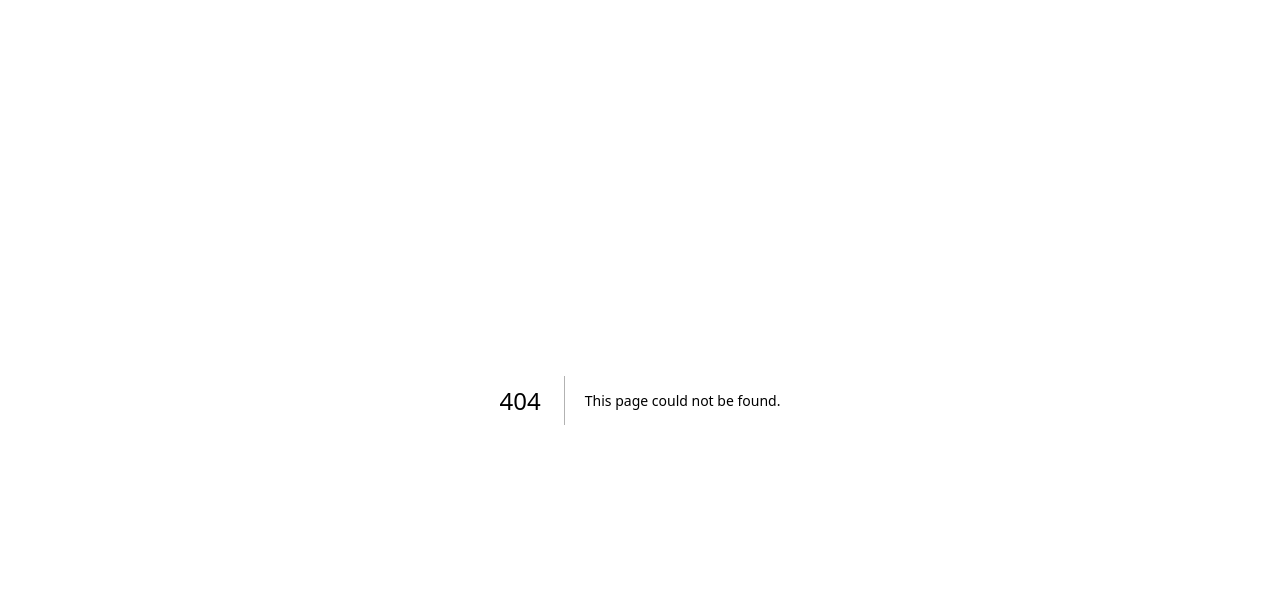
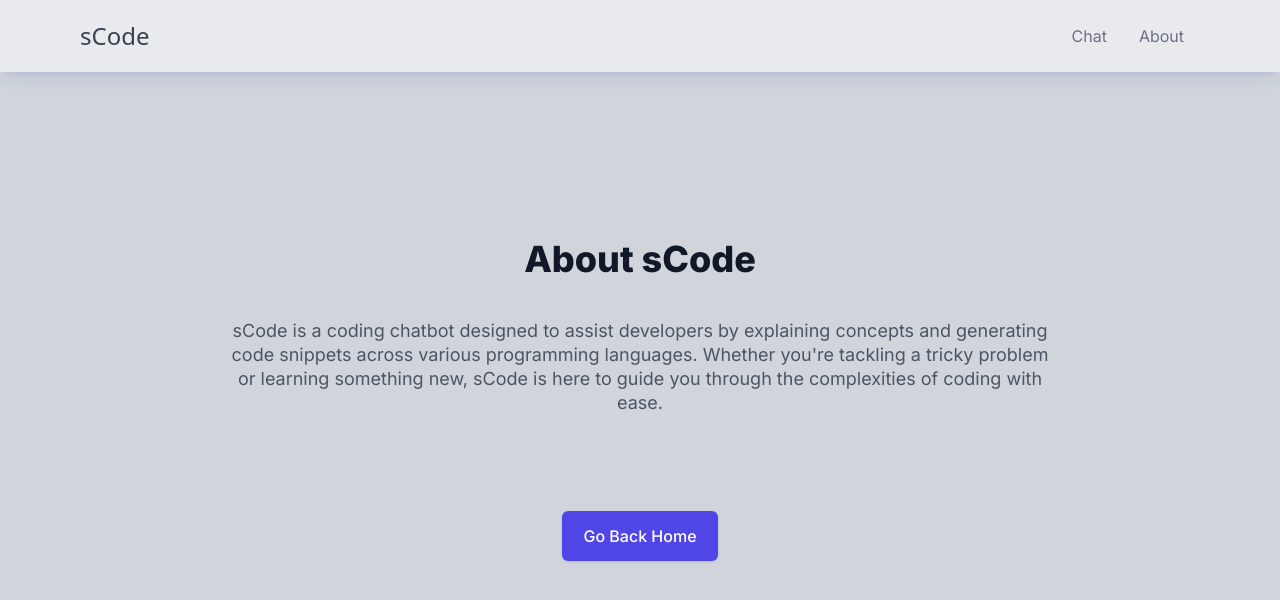
Before and after one commit to KangweiLIAO/sCode-chatbot, a Next.js app in the folder frontend/: page /about in a window 1280 px wide. Before the commit this address had no page. Shown: the top 600 px of the page. Built offline with nearby package versions, Linux system fonts and the light colour scheme.

Commit message:
Refine UI elements

```diff
--- /dev/null
+++ b/frontend/app/about/layout.tsx
@@ -0,0 +1,13 @@
+import React from 'react';
+import Navbar from '../components/navbar'; // Adjust the import path according to your file structure
+
+export default function Layout({children,}: Readonly<{
+	children: React.ReactNode;
+}>) {
+	return (
+		<>
+			<Navbar/>
+			<div>{children}</div>
+		</>
+	);
+};
--- /dev/null
+++ b/frontend/app/about/page.tsx
@@ -0,0 +1,32 @@
+import React from 'react';
+import Link from 'next/link';
+
+const About = () => {
+	return (
+		<div className="min-h-screen bg-gray-300 flex flex-col justify-center">
+			<div className="max-w-4xl mx-auto px-4 sm:px-6 lg:px-8">
+				<div className="text-center">
+					<h2 className="text-3xl font-extrabold text-gray-900 sm:text-4xl">
+						About sCode
+					</h2>
+					<p className="mt-10 mb-24 text-lg leading-6 text-gray-600">
+						sCode is a coding chatbot designed to assist developers by explaining concepts and generating code snippets
+						across various programming languages. Whether you&#39;re tackling a tricky problem or learning something
+						new, sCode is here to guide you through the complexities of coding with ease.
+					</p>
+				</div>
+				<div className="mt-8 flex justify-center">
+					<div className="inline-flex rounded-md shadow">
+						<Link href="/"
+						      className="inline-flex items-center justify-center px-5 py-3 border border-transparent text-base
+						      font-medium rounded-md text-white bg-indigo-600 hover:bg-indigo-700">
+							Go Back Home
+						</Link>
+					</div>
+				</div>
+			</div>
+		</div>
+	);
+};
+
+export default About;
--- a/frontend/app/components/chat-ui.tsx
+++ b/frontend/app/components/chat-ui.tsx
@@ -1,7 +1,6 @@
 'use client'
 
-import React, {useEffect, useState} from 'react';
-import CircularProgress from '@mui/material/CircularProgress';
+import React, {useState} from 'react';
 import TypeIt from "typeit-react";
 
 // const FETCH_URL = 'http://localhost:8000/dialogflow'
@@ -14,29 +13,9 @@ interface Message {
 }
 
 export default function ChatUI() {
-	const [isLoading, setIsLoading] = useState<boolean>(false);
+	// const [isLoading, setIsLoading] = useState<boolean>(false);
 	const [dialog, setDialog] = useState<Message[]>([]);
 	const [inputText, setInputText] = useState('');
-
-	useEffect(() => {
-		const fetchData = async () => {
-			setIsLoading(true)
-			try {
-				const response = await fetch(FETCH_URL);
-				const msg = await response.json();
-				if (Array.isArray(msg)) {
-					setDialog(msg);
-				} else {
-					console.error('Fetched data is not an array:', msg);
-				}
-			} catch (error) {
-				console.log("Failed to fetch welcome message: ", error);
-			}
-		};
-		fetchData().then(() => {
-			setIsLoading(false);
-		})
-	}, []);
 
 	const handleSend = async () => {
 		if (!inputText.trim()) return; // don't send empty messages
@@ -49,10 +28,10 @@ export default function ChatUI() {
 
 		// Add the user's message to the conversation and clear the input field
 		setDialog(messages => [...messages, newMessage]);
-		setInputText('');
+		setInputText(''); // Clear the input field
 
 		try {
-			setIsLoading(true)
+			// setIsLoading(true)
 			// Send the user's message to the backend
 			const response = await fetch(FETCH_URL, {
 				method: 'POST',
@@ -68,18 +47,21 @@ export default function ChatUI() {
 		} catch (error) {
 			console.error('Error sending message:', error);
 		} finally {
-			setIsLoading(false)
+			// setIsLoading(false)
 		}
 	};
 
+	// @ts-ignore
 	return (
-		<main className="flex flex-col h-screen bg-gray-300">
+		<main className="flex flex-col h-screen bg-gray-300 pt-20">
 			<div className="flex-grow overflow-auto p-4 space-y-2">
-				{dialog.map((message) => (
+				{dialog.map((message, index) => (
 					// Display each message in the conversation
-					<div key={message.id}
-					     className={`p-2 ${message.sender === 'user' ? 'p-3 bg-blue-800 text-white self-end rounded-lg'
-						     : 'p-3 border-2 border-blue-950 text-blue-950 self-start rounded-lg'}`}>
+					<div key={index}
+					     className={`p-2 ${message.sender === 'user' ?
+						     'p-3 bg-blue-800 text-white self-end rounded-lg animate-popIn'
+						     : 'p-3 border-2 border-blue-950 text-blue-950 self-start rounded-lg animate-popIn'}`}>
+						{message.sender === 'bot' ? (
 							<TypeIt options={{
 								strings: [message.text],
 								speed: 3,
@@ -87,38 +69,59 @@ export default function ChatUI() {
 								cursor: false
 							}}
 							/>
+						) : (
+							<p>{message.text}</p>
+						)}
 					</div>
 				))}
 			</div>
 			{/* Text Field */}
 			<div className="p-4">
+				<div
+					className="flex w-full flex-row items-center gap-2 rounded-[24px] border border-gray-900/10 bg-gray-900/5 p-2">
+					<div className="relative grid h-full w-full min-w-[200px]">
 						<input
-					type="text"
 							value={inputText}
+							placeholder="Message sCode..."
+							className="peer h-full min-h-full w-full rounded-[7px]  !border-0 border-blue-gray-200
+                border-t-transparent bg-transparent px-3 py-2.5 font-sans text-lg text-blue-900 font-normal
+                text-blue-gray-700 outline outline-0 transition-all placeholder:text-blue-gray-300
+                placeholder-shown:border placeholder-shown:border-blue-gray-200 placeholder-shown:border-t-blue-gray-200
+                focus:border-2 focus:ring-purple-600 focus:border-transparent focus:border-t-transparent focus:outline-0
+                disabled:resize-none disabled:border-0 disabled:bg-blue-gray-50"
 							onChange={(e) => setInputText(e.target.value)}
-					className="p-3 pt-4 pb-4 w-full border border-transparent text-black rounded-lg focus:outline-none
-						focus:ring-2 focus:ring-purple-600 focus:border-transparent"
-					placeholder="Message sCode..."
 							onKeyDown={(e) => e.key === 'Enter' && handleSend()}
-				/>
-				{isLoading ? (
+							// disabled={isLoading}
+						></input>
+					</div>
 					<div>
-						{/* Loading button */}
-						<button onClick={handleSend} className="w-full mt-3 py-2 px-4 font-semibold rounded-lg shadow-md text-white
-				      bg-green-700 text-center" disabled>
-							<CircularProgress className={"h-5 w-5 mr-3"} size={15} color="inherit"/>
-							Processing...
+						<button
+							className="relative h-10 max-h-[40px] w-10 max-w-[40px] select-none rounded-full text-center align-middle
+							font-sans text-xs font-medium uppercase text-gray-900 transition-all hover:bg-gray-900/10 active:bg-gray-900/20
+							disabled:pointer-events-none disabled:opacity-50 disabled:shadow-none"
+							onClick={handleSend}
+							// disabled={isLoading}
+							type="button">
+				      <span className="absolute transform -translate-x-1/2 -translate-y-1/2 top-1/2 left-1/2">
+				        <svg width="14" height="14" viewBox="0 0 14 14" fill="none" xmlns="http://www.w3.org/2000/svg">
+				          <path
+					          d="M12.9576 7.71521C13.0903 7.6487 13.2019 7.54658 13.2799 7.42027C13.3579 7.29396 13.3992 7.14845
+					          13.3992 7.00001C13.3992 6.85157 13.3579 6.70606 13.2799 6.57975C13.2019 6.45344 13.0903 6.35132 12.9576
+					          6.28481L1.75762 0.684812C1.61875 0.615327 1.46266 0.587759 1.30839 0.605473C1.15412 0.623186 1.00834
+					          0.685413 0.888833 0.784565C0.769325 0.883716 0.681257 1.01551 0.635372 1.16385C0.589486 1.3122 0.587767
+					          1.4707 0.630424 1.62001L1.77362 5.62001C1.82144 5.78719 1.92243 5.93424 2.06129 6.03889C2.20016 6.14355
+					          2.36934 6.20011 2.54322 6.20001H6.20002C6.4122 6.20001 6.61568 6.2843 6.76571 6.43433C6.91574 6.58436
+					          7.00002 6.78784 7.00002 7.00001C7.00002 7.21218 6.91574 7.41567 6.76571 7.5657C6.61568 7.71573 6.4122
+					          7.80001 6.20002 7.80001H2.54322C2.36934 7.79991 2.20016 7.85647 2.06129 7.96113C1.92243 8.06578 1.82144
+					          8.21283 1.77362 8.38001L0.631223 12.38C0.588482 12.5293 0.590098 12.6877 0.635876 12.8361C0.681652
+					          12.9845 0.769612 13.1163 0.889027 13.2155C1.00844 13.3148 1.15415 13.3771 1.30838 13.3949C1.46262
+					          13.4128 1.61871 13.3854 1.75762 13.316L12.9576 7.71601V7.71521Z"
+					          fill="#90A4AE"></path>
+				        </svg>
+				      </span>
 						</button>
 					</div>
-				) : (
-					<div>
-						{/* Send button */}
-						<button onClick={handleSend} className="w-full mt-3 py-2 px-4 font-semibold rounded-lg shadow-md text-white
-				      bg-green-500 hover:bg-green-700">
-							Send
-						</button>
 				</div>
-				)}
 			</div>
 		</main>
 	);
--- /dev/null
+++ b/frontend/app/components/navbar.tsx
@@ -0,0 +1,24 @@
+import React from 'react';
+import Link from 'next/link';
+
+const Navbar = () => {
+	return (
+		<nav className="fixed bg-opacity-50 backdrop-filter backdrop-blur-lg bg-white top-0 left-0 right-0 z-50 p-2
+		shadow-lg shadow-blue-800/10">
+			<div className="max-w-6xl mx-auto px-4">
+				<div className="flex justify-between items-center py-3">
+					<div className="text-2xl text-gray-700 font-sans">
+						sCode
+					</div>
+					{/* Add navigation links or buttons here */}
+					<div>
+						<Link href="/" className="px-4 py-2 text-gray-500 hover:text-gray-900">Chat</Link>
+						<Link href="/about" className="px-4 py-2 text-gray-500 hover:text-gray-900">About</Link>
+					</div>
+				</div>
+			</div>
+		</nav>
+	);
+};
+
+export default Navbar;
--- a/frontend/app/page.tsx
+++ b/frontend/app/page.tsx
@@ -1,10 +1,13 @@
-import Image from "next/image";
 import ChatUI from "@/app/components/chat-ui";
+import Navbar from "@/app/components/navbar";
 
 export default function Home() {
 	return (
-		<main>
-			<ChatUI/>
-		</main>
+		<>
+			<Navbar/>
+			<main>
+				<ChatUI/>
+			</main>
+		</>
 	);
 }
--- a/frontend/tailwind.config.ts
+++ b/frontend/tailwind.config.ts
@@ -1,4 +1,4 @@
-import type { Config } from "tailwindcss";
+import type {Config} from "tailwindcss";
 
 const config: Config = {
 	content: [
@@ -13,6 +13,15 @@ const config: Config = {
 				"gradient-conic":
 					"conic-gradient(from 180deg at 50% 50%, var(--tw-gradient-stops))",
 			},
+			keyframes: {
+				popIn: {
+					'0%': {opacity: '0', transform: 'scale(0.95)'},
+					'100%': {opacity: '1', transform: 'scale(1)'},
+				},
+			},
+			animation: {
+				popIn: 'popIn 0.5s ease-out',
+			},
 		},
 	},
 	plugins: [],
```
Also changed, not shown: frontend/app/layout.tsx (indentation only). Lines whose indentation alone changed are shown as unchanged.
